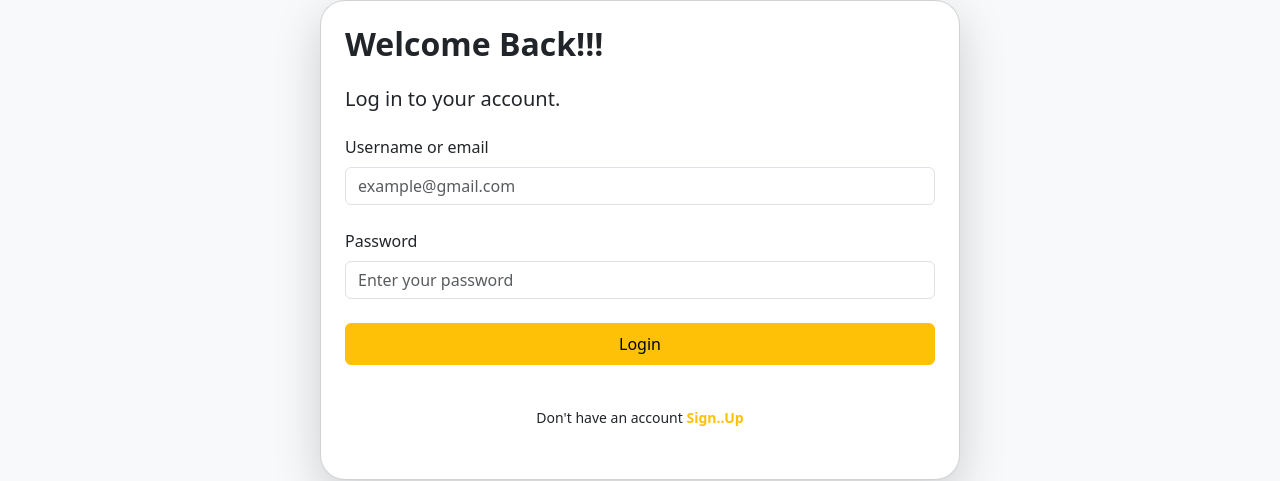
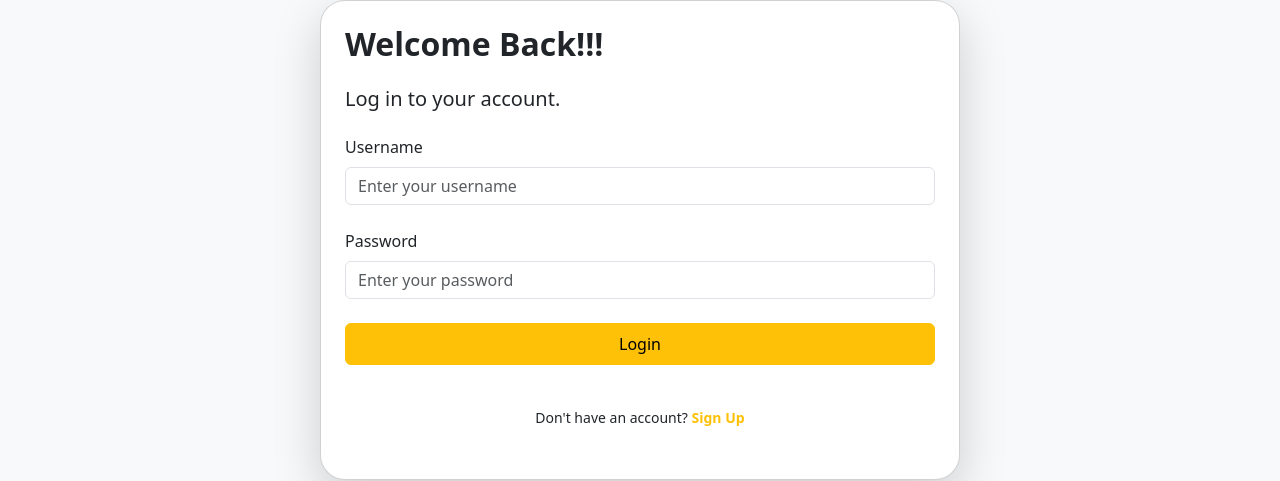
Before and after one commit to achuworks/gamified-education-platform, a React (Create React App) app: page /login in a window 1280 px wide. Both pictures are taken after a click on the button "Login/Register". Shown: the part 324-805 px from the top of the page. Built offline with nearby package versions, Linux system fonts and the light colour scheme.

Commit message:
simple commit

```diff
--- a/src/Components/Login.js
+++ b/src/Components/Login.js
@@ -3,16 +3,13 @@ import Signup from './Signup';
 import axios from 'axios';
 
 function Login() {
-
-  const [signup, setsignup] = useState(false);
-  const [uname, setUname] = useState('');
-    const [email, setEmail] = useState('');
-    const [password, setPassword] = useState('');
-
+  const [signup, setSignup] = useState(false);
+  const [username, setUsername] = useState('');
+  const [password, setPassword] = useState('');
 
   function handleSubmit(event) {
     event.preventDefault();
-    axios.post('http://localhost:8081/login', { username: uname, email, password })
+    axios.post('http://localhost:8081/login', { username, password })
       .then(res => {
         if (res.status === 200) {
           alert('Login successful!');
@@ -22,7 +19,7 @@ function Login() {
       })
       .catch(err => {
         console.error(err);
-        alert('An error occurred during login.');
+        alert('Login failed!');
       });
   }
 
@@ -34,18 +31,33 @@ function Login() {
           <h5 className="mb-4">Log in to your account.</h5>
           <form onSubmit={handleSubmit}>
             <div className="mb-4">
-              <label htmlFor="username" className="form-label">Username or email</label>
-              <input type="text" className="form-control" id="username" placeholder="example@gmail.com" required />
+              <label htmlFor="username" className="form-label">Username</label>
+              <input
+                type="text"
+                className="form-control"
+                id="username"
+                placeholder="Enter your username"
+                value={username}
+                onChange={e => setUsername(e.target.value)}
+                required
+              />
             </div>
-
             <div className="mb-4">
               <label htmlFor="password" className="form-label">Password</label>
-              <input type="password" className="form-control mb-4" id="password" placeholder="Enter your password" required />
+              <input
+                type="password"
+                className="form-control mb-4"
+                id="password"
+                placeholder="Enter your password"
+                value={password}
+                onChange={e => setPassword(e.target.value)}
+                required
+              />
             </div>
             <button type="submit" className="btn btn-warning w-100 py-2 mb-4">Login</button>
           </form>
           <div className="text-center mt-3">
-            <small>Don't have an account <a href="#" onClick={() => setsignup(true)} className="text-warning text-decoration-none"><strong>Sign..Up</strong></a></small>
+            <small>Don't have an account? <a href="#" onClick={() => setSignup(true)} className="text-warning text-decoration-none"><strong>Sign Up</strong></a></small>
           </div>
         </div>
       ) : (
```
Also changed, not shown: 1 other file (tests, documents, lock files or other folders).
